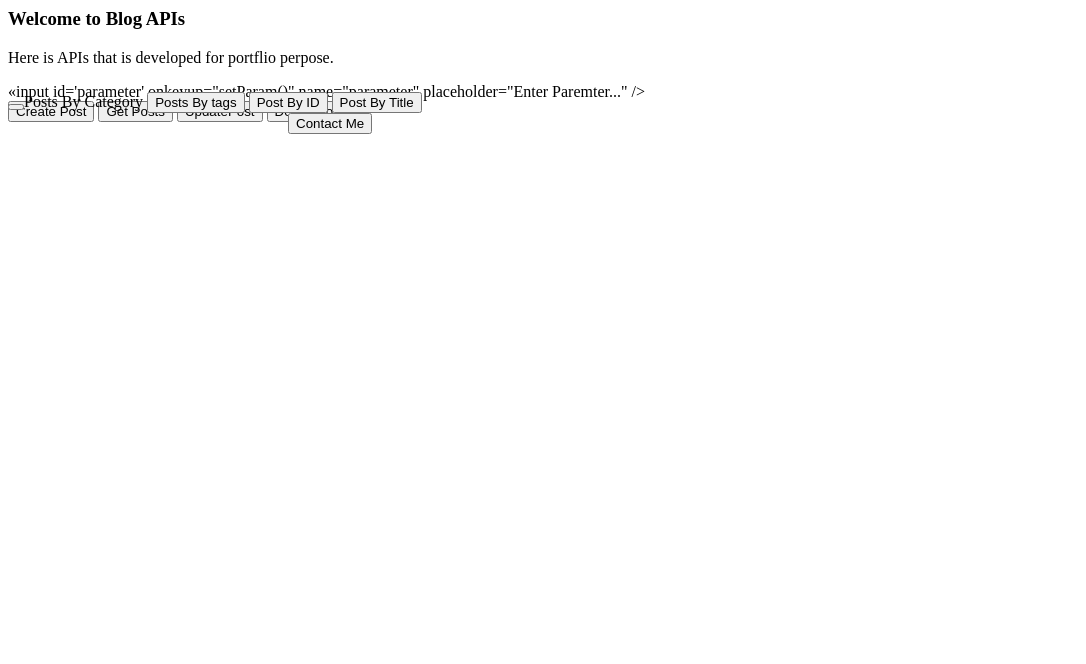
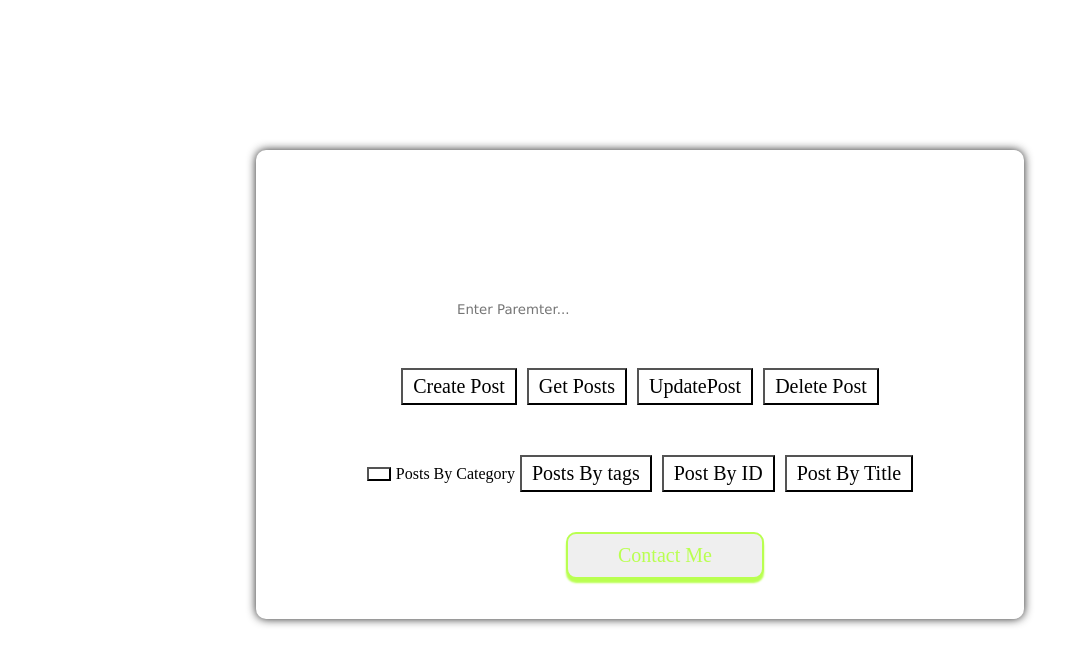
Before and after one commit to Karl-Jhon/RepoTP2, a plain HTML site: page views/index.html in a window 1280 px wide. Shown: the whole page, without its empty margins (0-1086 px from the left). Drawn offline with Linux system fonts and the light colour scheme; files that its build step writes are made by us from their sources.

Commit message:
commit files

```diff
--- a/index.html
+++ b/views/index.html
@@ -1,18 +1,27 @@
+<!DOCTYPE html>
+<html lang="en">
+<head>
+    <meta charset="UTF-8">
+    <meta name="viewport" content="width=device-width, initial-scale=1.0">
+    <title>Document</title>
+    <link rel="stylesheet" href="./public/style.css">
+</head>
 <body>
 <div class="container">
 <h3>Welcome to Blog APIs</h3>
 <p>Here is APIs that is developed for portflio perpose.</p>
-«input id='parameter' onkeyup="setParam()" name="parameter" placeholder="Enter Paremter..." />
+<input id='parameter' onkeyup="setParam()" name="parameter" placeholder="Enter Paremter..." />
 <div class="btn-section">
 <a href="/postform" ><button>Create Post</button></a>
 <a href="/posts"><button>Get Posts</button></a>
 <a href="/updateform"><button>UpdatePost</button></a>
 <button onclick="openURL('/deletepost')">Delete Post</button>
 </div>
-<div class="btn-section" style="margin-top: -30px;">
+<div class="btn-section" style="margin-top: 30px;">
 <button onclick="openURL('/posts-c')"></button>Posts By Category</button>
 <button onclick="openURL('/posts-t')">Posts By tags</button>
 <button onclick="openURL('/posts')">Post By ID</button>
 <button onclick="openURL('/posts-title')">Post By Title</button>
 </div> <button class="follow" style="margin-left: 280px;">Contact Me</button></div>
 </body>
+</html>
```
Also changed, not shown: views/postform.html (renamed from postform.html), views/updateform.html (renamed from updateform.html).
